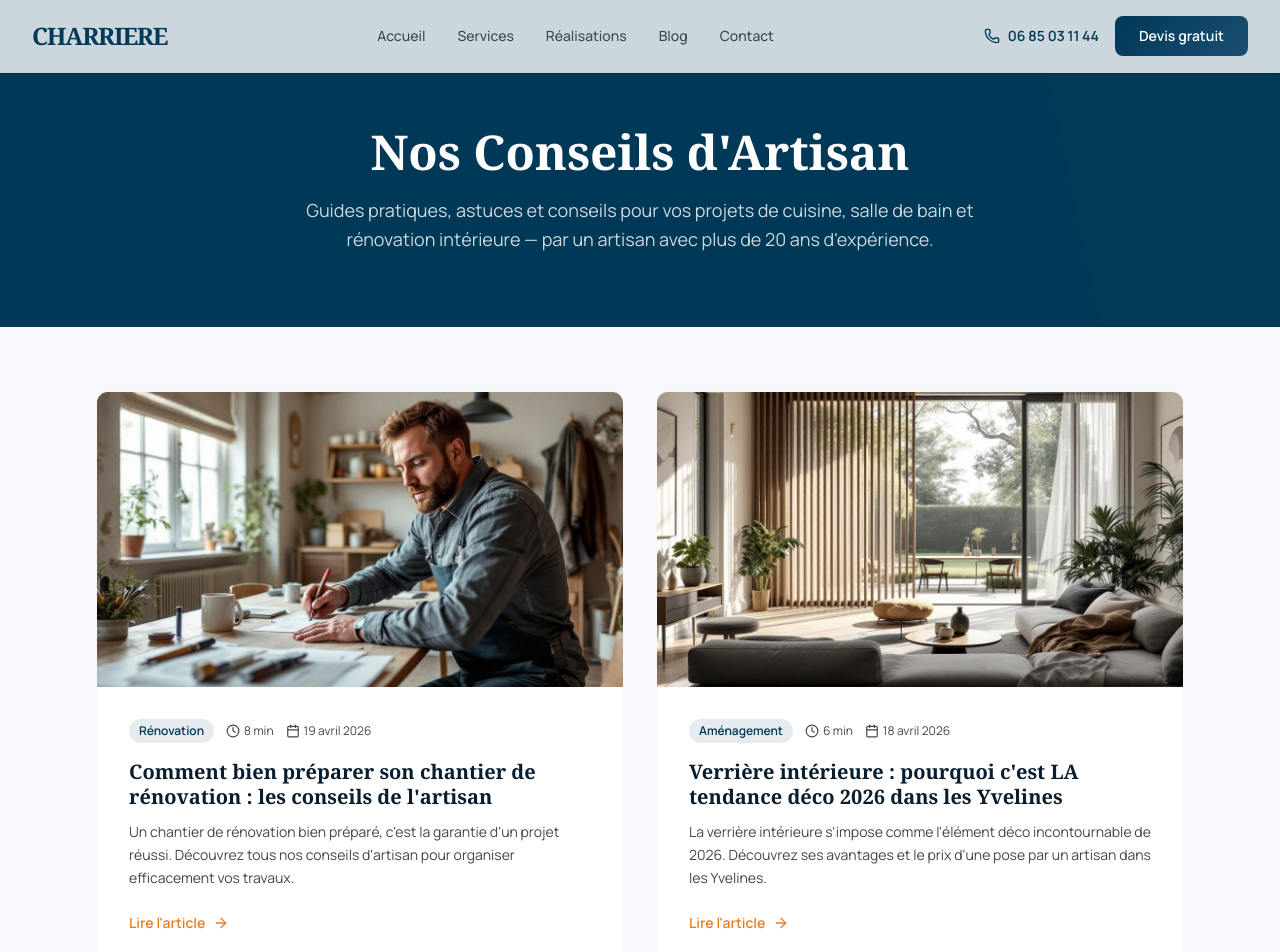
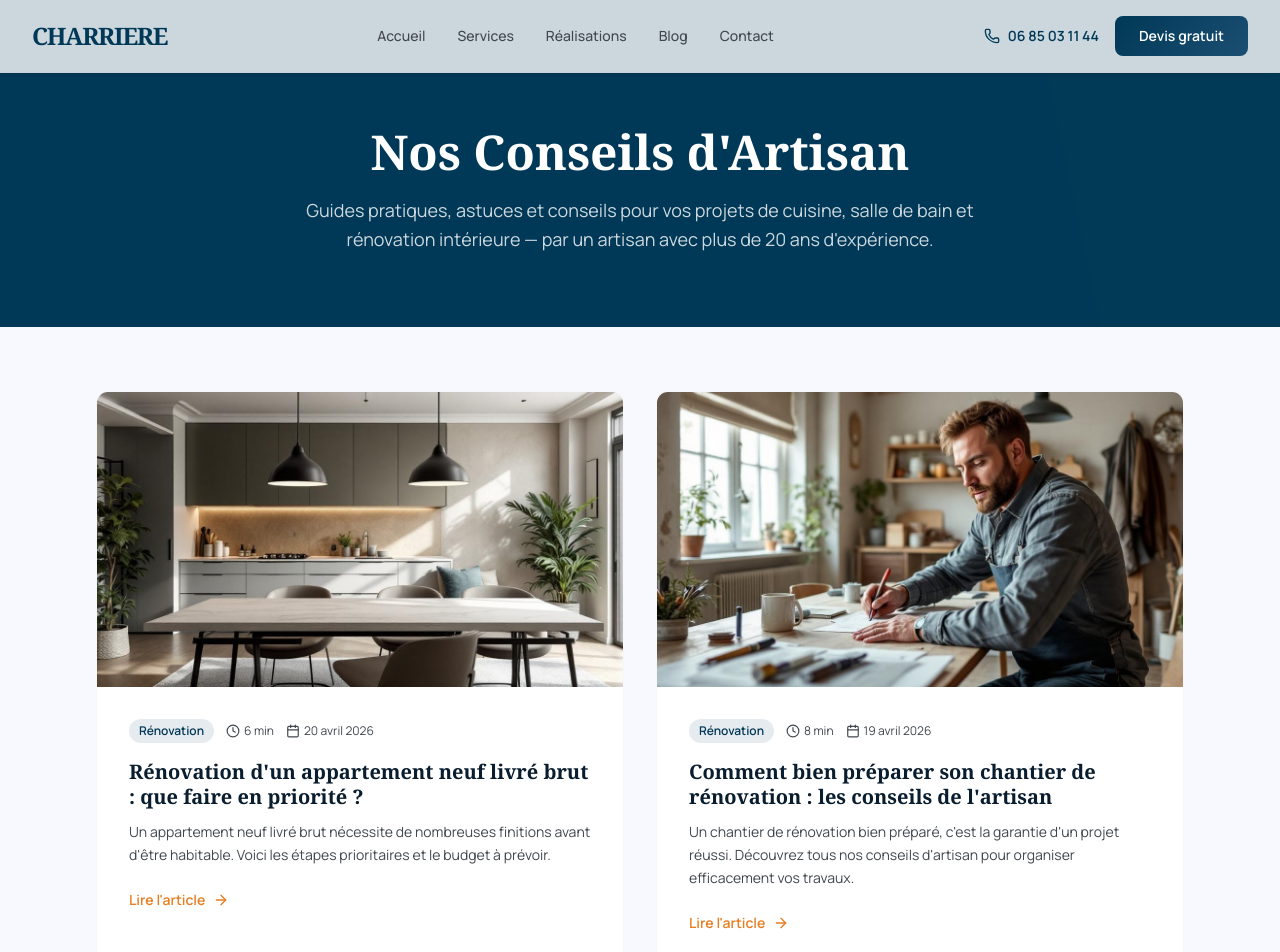
Before and after one commit to Thelastpirate1/charriere-site, a Next.js app: page /blog in a window 1280 px wide. Shown: the top 952 px of the page. Built offline with nearby package versions, Linux system fonts and the light colour scheme.

Commit message:
blog: ajout article - renovation-appartement-neuf-livre-brut-etapes-finitions

```diff
--- a/src/data/articles.ts
+++ b/src/data/articles.ts
@@ -15,6 +15,94 @@ export interface Article {
 
 export const articles: Article[] = [
   {
+    slug: "renovation-appartement-neuf-livre-brut-etapes-finitions",
+    title: "Rénovation d'un appartement neuf livré brut : que faire en priorité ?",
+    metaTitle: "Appartement Neuf Brut : Étapes de Finition après Promoteur | CHARRIERE SARL",
+    metaDescription:
+      "Votre appartement neuf est livré brut ? Découvrez les étapes essentielles de finition, les priorités et le budget à prévoir dans les Yvelines.",
+    keywords: ["appartement neuf brut","finition appartement neuf","rénovation appartement livré brut","travaux finition Yvelines"],
+    excerpt:
+      "Un appartement neuf livré brut nécessite de nombreuses finitions avant d'être habitable. Voici les étapes prioritaires et le budget à prévoir.",
+    publishedAt: "2026-04-20",
+    readTime: "6 min",
+    category: "Rénovation",
+    image: "/images/blog/renovation-appartement-neuf-livre-brut-etapes-finitions.webp",
+    imageAlt: "Rénovation d'un appartement neuf livré brut : que faire en priorité ?",
+    content: `L'achat d'un appartement neuf livré brut dans les Yvelines représente souvent un excellent investissement, particulièrement dans des communes comme Gargenville, Mantes-la-Jolie ou Saint-Germain-en-Laye. Cependant, ce type de bien nécessite des travaux de finition conséquents avant de pouvoir y emménager. CHARRIERE SARL vous guide à travers les étapes essentielles pour transformer votre logement brut en un véritable cocon.
+
+## Qu'est-ce qu'un appartement livré brut ?
+
+Un appartement livré brut signifie que le promoteur a réalisé uniquement le gros œuvre et les équipements de base. Concrètement, vous disposez des murs, de la plomberie et de l'électricité aux normes, mais sans aucune finition. Les sols sont en béton brut, les murs en parpaings ou plaques de plâtre non peints, et les équipements sanitaires ne sont pas installés.
+
+Cette formule, courante dans le neuf, permet aux acquéreurs de personnaliser entièrement leur logement tout en bénéficiant de prix d'achat plus attractifs. Dans les Yvelines, notamment à Poissy ou aux Mureaux, de nombreux programmes neufs proposent cette option.
+
+## Les étapes prioritaires de finition
+
+### 1. L'électricité et la plomberie complémentaire
+
+Bien que les réseaux principaux soient installés, il faut souvent compléter l'installation électrique selon vos besoins spécifiques. Prévoyez l'ajout de prises supplémentaires, l'installation de l'éclairage et des équipements spécialisés comme la VMC.
+
+Pour la plomberie, il s'agit principalement d'installer les équipements sanitaires : lavabos, WC, douche ou baignoire. Cette étape nécessite l'intervention d'un professionnel qualifié pour garantir la conformité aux normes.
+
+Budget moyen : 3 000 à 6 000 euros selon la superficie et les équipements choisis.
+
+### 2. Les revêtements de sol
+
+Le choix des revêtements de sol constitue une étape cruciale qui impactera l'esthétique et le confort de votre appartement. Parquet, carrelage, sol PVC, les options sont nombreuses et doivent être adaptées à chaque pièce.
+
+Pour un appartement de 70 m² dans les Yvelines, comptez entre 2 500 et 8 000 euros selon les matériaux choisis. Le carrelage reste l'option la plus économique pour les pièces humides, while le parquet apporte une touche chaleureuse aux pièces de vie.
+
+### 3. Les revêtements muraux et peinture
+
+Les murs bruts nécessitent une préparation soignée avant l'application de la peinture ou du papier peint. Cette étape comprend l'enduit de lissage, le ponçage et l'application d'une sous-couche.
+
+La peinture représente souvent le poste budgétaire le plus accessible pour transformer radicalement l'aspect de votre logement. Pour un appartement de taille moyenne, prévoyez entre 1 500 et 3 500 euros pour une peinture de qualité professionnelle.
+
+## Budget global et planification financière
+
+### Estimation des coûts par pièce
+
+Pour une cuisine de 12 m², les travaux de finition oscillent entre 5 000 et 15 000 euros selon le niveau d'équipement souhaité. Cette fourchette inclut les revêtements, l'électroménager de base et les finitions.
+
+Une salle de bain de 6 m² nécessite un investissement de 3 000 à 8 000 euros, comprenant la faïence, les sanitaires et les équipements de base comme la ventilation.
+
+Pour les pièces de vie, comptez environ 150 à 400 euros par m² selon le niveau de finition désiré.
+
+### Échelonnement des travaux
+
+L'ordre des travaux revêt une importance capitale pour optimiser les coûts et éviter les malfaçons. CHARRIERE SARL recommande de commencer par les travaux techniques (électricité, plomberie), puis les revêtements de sol, et enfin la peinture et les finitions décoratives.
+
+Cette approche permet également d'échelonner les dépenses sur plusieurs mois, facilitant la gestion budgétaire. À Conflans-Sainte-Honorine comme à Sartrouville, nos clients apprécient cette flexibilité dans la planification des travaux.
+
+## Les pièges à éviter
+
+### Négliger les normes et réglementations
+
+Même dans un appartement neuf, certaines modifications peuvent nécessiter des déclarations préalables. Il est essentiel de vérifier auprès de la mairie de votre commune des Yvelines les éventuelles contraintes réglementaires.
+
+Les normes électriques et de plomberie doivent être scrupuleusement respectées pour garantir la sécurité et la conformité de votre installation.
+
+### Sous-estimer les délais
+
+Les travaux de finition dans un appartement brut nécessitent généralement 2 à 4 mois selon l'ampleur des aménagements. Il convient d'anticiper ces délais, particulièrement si vous avez prévu une date d'emménagement précise.
+
+### Faire l'impasse sur l'isolation phonique
+
+Bien que l'isolation soit généralement conforme dans le neuf, l'ajout d'une isolation phonique complémentaire peut considérablement améliorer votre confort de vie, surtout dans les zones urbaines denses des Yvelines.
+
+## L'accompagnement professionnel : un investissement rentable
+
+Faire appel à un artisan expérimenté comme CHARRIERE SARL présente de nombreux avantages. Notre connaissance du marché local des Yvelines nous permet de vous orienter vers les meilleures solutions techniques et esthétiques pour votre budget.
+
+Nous coordonnons l'ensemble des corps de métier nécessaires à la finition de votre appartement, vous faisant gagner un temps précieux et vous évitant les complications liées à la gestion de multiples intervenants.
+
+Notre expertise nous permet également de vous conseiller sur les priorités d'aménagement selon votre mode de vie et votre budget, optimisant ainsi votre investissement.
+
+La rénovation d'un appartement neuf livré brut représente une opportunité unique de créer un logement parfaitement adapté à vos besoins. Avec une planification rigoureuse et l'accompagnement de professionnels qualifiés, votre projet de finition se déroulera dans les meilleures conditions.
+
+Vous venez d'acquérir un appartement neuf brut dans les Yvelines ? CHARRIERE SARL vous accompagne dans toutes les étapes de finition de votre logement. Contactez-nous dès aujourd'hui pour un devis gratuit et personnalisé, et transformons ensemble votre appartement brut en un véritable chez-vous.`,
+  },
+  {
     slug: "preparer-chantier-renovation-conseils-artisan",
     title: "Comment bien préparer son chantier de rénovation : les conseils de l'artisan",
     metaTitle: "Préparer son Chantier de Rénovation — Guide Complet | CHARRIERE SARL",
```
